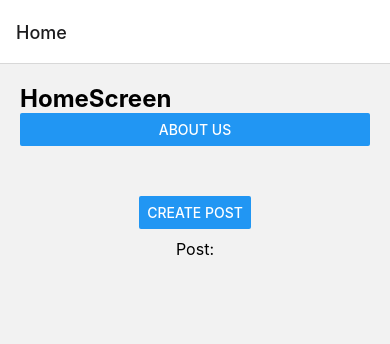
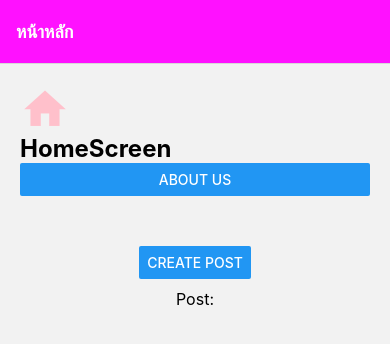
Before and after one commit to Sousettia/TNI_ReactNative_Year3, a React Native app: screen /Home in a window 390 px wide. Shown: the top 344 px of the page. Built offline with nearby package versions, Linux system fonts and the light colour scheme.

Commit message:
Lecture8 [August, 31,2024]

```diff
--- a/App.tsx
+++ b/App.tsx
@@ -1,23 +1,44 @@
-import React from 'react';
-import HomeScreen from './screens/HomeScreen';
-import AboutScreen from './screens/AboutScreen';
-import { createNativeStackNavigator } from '@react-navigation/native-stack';
-import { NavigationContainer } from '@react-navigation/native';
-import CreatePostScreen from './screens/CreatePostScreen';
+import React from "react";
+import HomeScreen from "./screens/HomeScreen";
+import AboutScreen from "./screens/AboutScreen";
+import { createNativeStackNavigator } from "@react-navigation/native-stack";
+import { NavigationContainer } from "@react-navigation/native";
+import CreatePostScreen from "./screens/CreatePostScreen";
 
 const App = (): React.JSX.Element => {
-
   const HomeStack = createNativeStackNavigator();
 
   return (
     <NavigationContainer>
-      <HomeStack.Navigator initialRouteName='Home'>
-        <HomeStack.Screen name='Home' component={HomeScreen} />
-        <HomeStack.Screen name='About' component={AboutScreen} />
-        <HomeStack.Screen name='Post' component={CreatePostScreen} />
+      <HomeStack.Navigator initialRouteName="Home"
+        screenOptions={{//Global
+          headerStyle:{backgroundColor:'#f1f'},
+          headerTintColor:'white',
+          headerTitleStyle:{fontWeight:'bold'},
+        }}
+        >
+        <HomeStack.Screen
+          name="Home"
+          component={HomeScreen}
+          options={{
+            title: "หน้าหลัก",
+          }}
+        />
+        <HomeStack.Screen
+          name="About"
+          component={AboutScreen}
+          /*           options={{
+          title:'เกี่ยวกับเรา',
+          headerStyle:{backgroundColor:'#f1f'},
+          headerTintColor:'white',
+          headerTitleStyle:{fontWeight:'bold'},
+          headerTitleAlign:'center'
+         }} */
+        />
+        <HomeStack.Screen name="Post" component={CreatePostScreen} />
       </HomeStack.Navigator>
     </NavigationContainer>
   );
-}
+};
 
 export default App;
--- a/package.json
+++ b/package.json
@@ -17,11 +17,13 @@
     "react": "18.2.0",
     "react-native": "0.74.3",
     "react-native-safe-area-context": "4.10.5",
-    "react-native-screens": "3.31.1"
+    "react-native-screens": "3.31.1",
+    "react-native-vector-icons": "^10.1.0"
   },
   "devDependencies": {
     "@babel/core": "^7.20.0",
     "@types/react": "~18.2.45",
+    "@types/react-native-vector-icons": "^6.4.18",
     "typescript": "^5.5.3"
   },
   "private": true
--- a/screens/HomeScreen.tsx
+++ b/screens/HomeScreen.tsx
@@ -1,7 +1,8 @@
 import { View, Text, Button, StyleSheet } from "react-native";
 import React from "react";
+import MaterialIcon from "react-native-vector-icons/MaterialCommunityIcons";
 
-const HomeScreen = ({ navigation,route }: any): React.JSX.Element => {
+const HomeScreen = ({ navigation, route }: any): React.JSX.Element => {
   const gotoAbout = () => {
     navigation.navigate("About", {
       companyName: "Thai-Nichi Institute of Technology",
@@ -11,11 +12,15 @@
 
   return (
     <View style={styles.container}>
+      <MaterialIcon name="home" size={50} color={"pink"} />
       <Text style={styles.header}>HomeScreen</Text>
       <Button title="About us" onPress={gotoAbout}></Button>
 
       <View style={styles.postContainer}>
-        <Button title="Create Post" onPress={()=>navigation.navigate("Post")}></Button>
+        <Button
+          title="Create Post"
+          onPress={() => navigation.navigate("Post")}
+        ></Button>
         <Text style={styles.postText}>Post:</Text>
         <Text style={styles.postContent}>{route.params?.post}</Text>
       </View>
```
Also changed, not shown: 1 other file (tests, documents, lock files or other folders).
